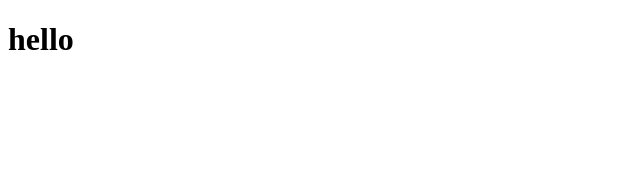
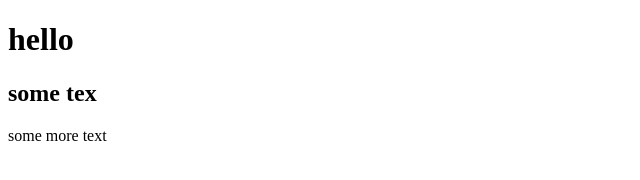
Before and after one commit to smashcs1/final, a plain HTML site: page index.html in a window 1280 px wide. Shown: the whole page, without its empty margins (0-640 px from the left). Drawn offline with Linux system fonts and the light colour scheme.

Commit message:
add some text

```diff
--- a/index.html
+++ b/index.html
@@ -9,5 +9,7 @@
 </head>
 <body>
     <h1>hello</h1>
+    <h2>some tex</h2>
+    <p>some more text</p>
 </body>
 </html>
```
